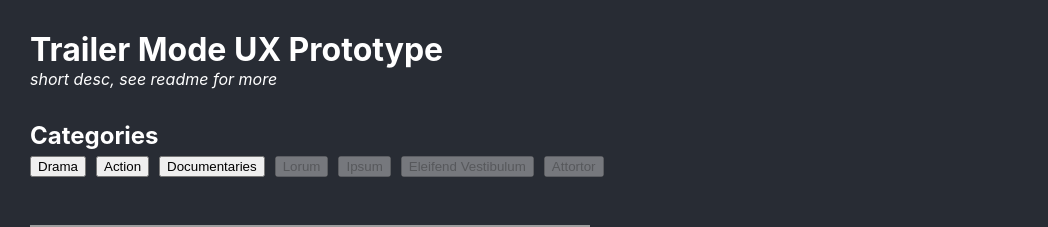
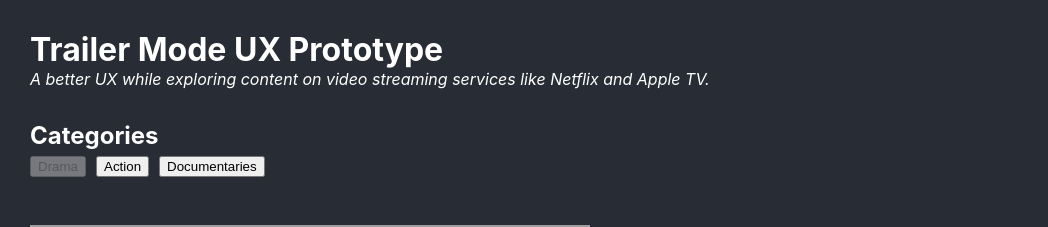
Before and after one commit to iandunn/trailer-mode-ux-prototype, a React (Vite) app: page / in a window 1280 px wide. Shown: the top 227 px of the page, without its empty margins (0-1048 px from the left). Built offline with nearby package versions, Linux system fonts and the light colour scheme; grey boxes are pictures that could not be loaded.

Commit message:
change categories working

```diff
--- a/src/App.jsx
+++ b/src/App.jsx
@@ -1,16 +1,11 @@
-import React from 'react';
+import React, { useState } from 'react';
 import TrailerExplorer from './Trailer-Explorer';
 import './App.css';
 
-/*
-
-show it in sidebar and it updates real tiem as add content,
-can also x to remove. can click on ilnk to jump back to the title of that entry
-
- */
-
 
 function App() {
+	const [ currentCategory, setCurrentCategory ] = useState( 'drama' );
+
 	const trailers = {
 		drama: [
 			{
@@ -30,20 +25,37 @@ function App() {
 		],
 
 		action: [
-			// the expanse
-			// see
-			// star trek discovery
+			{
+				name: 'The Expanse',
+				trailerId: '8X5gXIQmY-E',
+			},
+
+			{
+				name: 'See',
+				trailerId: '7Rg0y7NT1gU',
+			},
+
+			{
+				name: 'Star Trek Discovery',
+				trailerId: 'hC7IMj7WFyE',
+			},
 		],
 
 		documentaries: [
 			{
 				name: 'Long Way Up',
-				trailerId: 'url/to/trailer.mov',
+				trailerId: '611fw81BN98',
 			},
 
-			// boys state
+			{
+				name: "Boy's State",
+				trailerId: 'ViiYJZqGC5w',
+			},
 
-			// tiny world
+			{
+				name: 'Tiny World',
+				trailerId: 'oGNb4d6UdeU',
+			},
 		]
 	};
 
@@ -56,7 +68,7 @@ function App() {
 					Trailer Mode UX Prototype
 				</h1>
 
-				<p>short desc, see readme for more</p>
+				<p>A better UX while exploring content on video streaming services like Netflix and Apple TV.</p>
 			</header>
 
 			<nav className="category-list">
@@ -66,55 +78,48 @@ function App() {
 
 				<ul>
 					<li>
-						<button data-category="drama">
+						<button
+							disabled={ 'drama' === currentCategory }
+							onClick={ () => setCurrentCategory( 'drama' ) }
+						>
 							Drama
 						</button>
 					</li>
 
 					<li>
-						<button data-category="action">
+						<button
+							disabled={ 'action' === currentCategory }
+							onClick={ () => setCurrentCategory( 'action' ) }
+						>
 							Action
 						</button>
 					</li>
 
 
 					<li>
-						<button data-category="documentaries">
+						<button
+							disabled={ 'documentaries' === currentCategory }
+							onClick={ () => setCurrentCategory( 'documentaries' ) }
+						>
 							Documentaries
-						</button>
-					</li>
-
-					<li>
-						<button disabled>
-							Lorum
-						</button>
-					</li>
-
-					<li>
-						<button disabled>
-							Ipsum
-						</button>
-					</li>
-
-					<li>
-						<button disabled>
-							Eleifend Vestibulum
-						</button>
-					</li>
-
-					<li>
-						<button disabled>
-							Attortor
 						</button>
 					</li>
 				</ul>
 			</nav>
 
 			<TrailerExplorer
-				trailers={ trailers.drama }
+				trailers={ trailers[ currentCategory ] }
 			/>
 
 			<aside className="watch-later-list">
+				{/*
+
+				updates real tiem as add content,
+				can also x to remove.
+				can click on ilnk to jump back to the title of that entry? or to it's title page?
+
+				 */}
+
 				<h3>Watch Later</h3>
 
 				<ul>
--- a/src/Trailer-Explorer.jsx
+++ b/src/Trailer-Explorer.jsx
@@ -5,7 +5,18 @@ class TrailerExplorer extends React.Component {
 	constructor( props ) {
 		super( props );
 
-		this.state = { current: 0 };
+		this.state = {
+			current: 0
+		};
+	}
+
+	componentDidUpdate( prevProps, prevState, snapshot ) {
+		if ( prevProps.trailers !== this.props.trailers ) {
+			// Reset the position to the beginning when changing categories.
+			this.setState( { current: 0 } );
+
+			// this causes unnecessary re-render, but seems better than derivedstatefromprops() and caching previous value in state
+		}
 	}
 
 	newTrailer = ( direction ) => {
```
Also changed, not shown: 1 other file (tests, documents, lock files or other folders).
